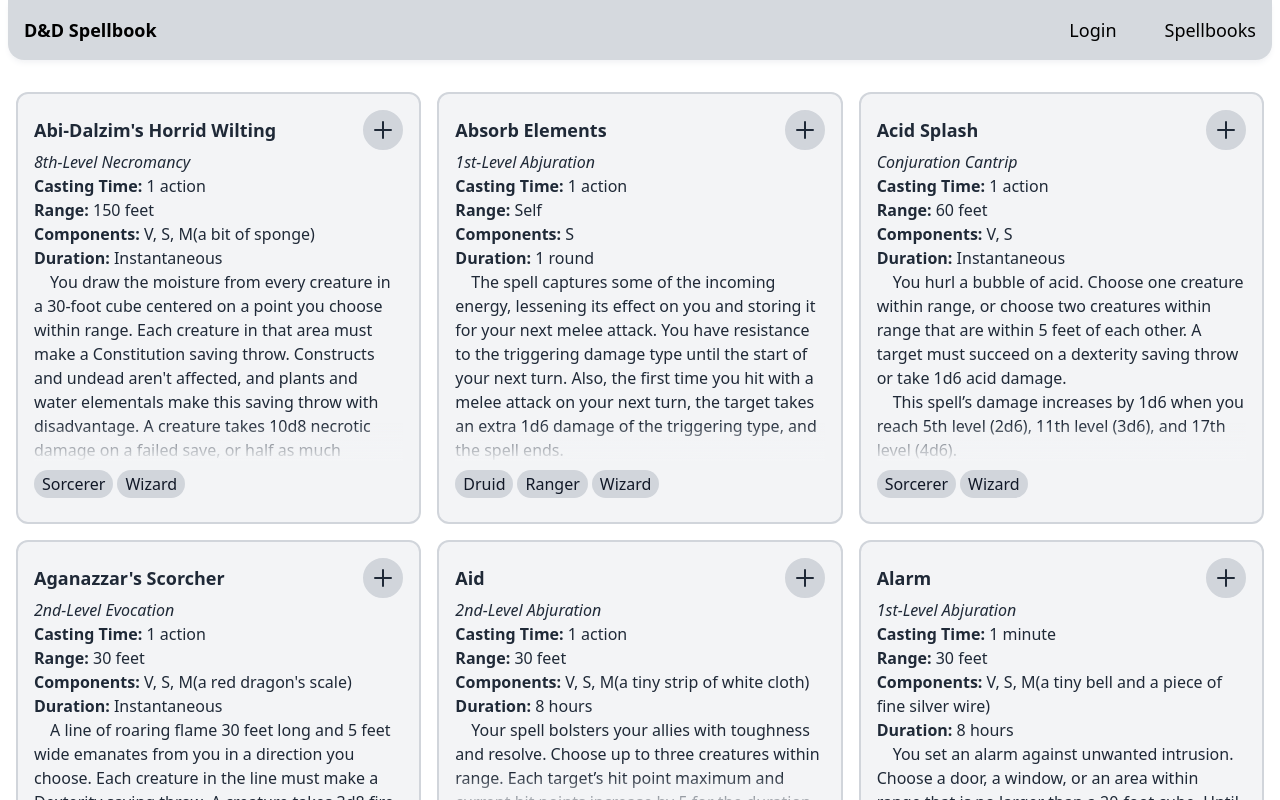
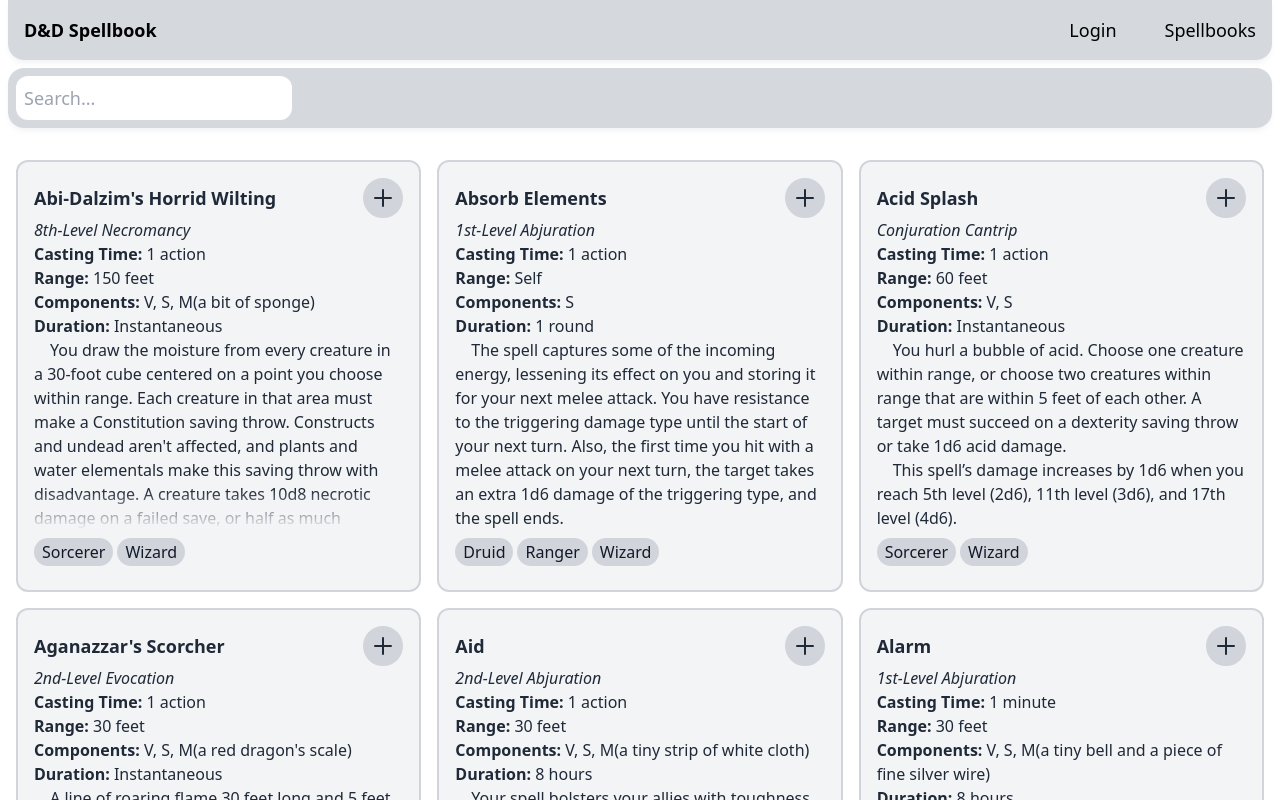
Before and after one commit to andreafra/dnd-spellbook, a Next.js app: page / in a window 1280 px wide. Shown: the top 800 px of the page. Built offline with nearby package versions, Linux system fonts and the light colour scheme.

Commit message:
Fix scroll on spell card, fix filters visibility

```diff
--- a/components/Layout.js
+++ b/components/Layout.js
@@ -1,9 +1,16 @@
-import Head from "next/head";
-import Header from "./Header";
+import Head from "next/head"
+import { useRouter } from "next/router"
+import Header from "./Header"
 
-export function Layout({children}) {
-    return (
-        <div className="container mx-auto">
+export function Layout({ children }) {
+	const router = useRouter()
+
+	const shouldShowFilters =
+		router.pathname === "/" ||
+		router.pathname.startsWith("/spellbooks/")
+
+	return (
+		<div className="container mx-auto">
 			<Head>
 				<title>D&D Spellbook</title>
 				<meta
@@ -13,11 +20,9 @@
 				<link rel="icon" href="/favicon.ico" />
 			</Head>
 
-			<Header />
+			<Header showFilters={shouldShowFilters} />
 
-			<main className="mx-2 pt-4 space-y-4">
-				{children}
-			</main>
+			<main className="mx-2 pt-4 space-y-4">{children}</main>
 		</div>
-    )
+	)
 }
--- a/components/SpellCard.jsx
+++ b/components/SpellCard.jsx
@@ -9,21 +9,6 @@
 	const spell = props.spell
 	const isSelected = props.selected
 	const { spellbookDispatch } = useContext(Dispatchers)
-
-  let scrollDivRef = useRef(null)
-  let [isStartScroll, setIsStartScroll] = useState(true)
-  let [isEndScroll, setIsEndScroll] = useState(false)
-
-  useEffect(() => {
-    setIsEndScroll(
-      scrollDivRef.current && scrollDivRef.current.scrollTopMax === 0
-    )
-  }, [scrollDivRef.current])
-
-  function _handleScroll(e) {
-    setIsStartScroll(e.target.scrollTop === 0)
-    setIsEndScroll(e.target.scrollTop === e.target.scrollTopMax)
-  }
 
 	function _handleSpellbookButton(e) {
 		spellbookDispatch({
@@ -77,23 +62,9 @@
 					? `Concentration, ${spell.duration.toLowerCase()}`
 					: spell.duration}
 			</p>
-      {/* Description */}
-      <div className="relative indent-4 ">
-        <div
-          className="absolute top-0 bg-gradient-to-b from-primaryLight-100 h-10 w-full pointer-events-none"
-          hidden={isStartScroll}
-        />
-        <div
-          onScroll={_handleScroll}
-          ref={scrollDivRef}
-          className="max-h-48 overflow-y-auto text-gray-800"
-          dangerouslySetInnerHTML={{ __html: spell.desc }}
-        ></div>
-        <div
-          className="absolute bottom-0 bg-gradient-to-t from-primaryLight-100 h-10 w-full pointer-events-none"
-          hidden={isEndScroll}
-        />
-      </div>
+
+			<ScrollableDescription value={spell.desc} />
+
 			<ul className="space-x-1 py-2 overflow-x-auto">
 				{spell.class.map((cls) => (
 					<li
@@ -107,3 +78,49 @@
 		</li>
 	)
 }
+
+function ScrollableDescription({ value }) {
+	let scrollDivRef = useRef(null)
+	let [isStartScroll, setIsStartScroll] = useState(true)
+	let [isEndScroll, setIsEndScroll] = useState(false)
+
+	useEffect(() => {
+		setIsEndScroll(
+			scrollDivRef.current &&
+				scrollDivRef.current.offsetHeight +
+					scrollDivRef.current.scrollTop >=
+					scrollDivRef.current.scrollHeight
+		)
+	}, [scrollDivRef.current])
+
+	function _handleScroll(e) {
+		setIsStartScroll(
+			scrollDivRef.current && scrollDivRef.current.scrollTop <= 0
+		)
+		setIsEndScroll(
+			scrollDivRef.current &&
+				scrollDivRef.current.offsetHeight +
+					scrollDivRef.current.scrollTop >=
+					scrollDivRef.current.scrollHeight
+		)
+	}
+
+	return (
+		<div className="relative indent-4 ">
+			<div
+				className="absolute top-0 bg-gradient-to-b from-primaryLight-100 h-10 w-full pointer-events-none"
+				hidden={isStartScroll}
+			/>
+			<div
+				onScroll={_handleScroll}
+				ref={scrollDivRef}
+				className="max-h-48 overflow-y-auto text-gray-800"
+				dangerouslySetInnerHTML={{ __html: value }}
+			></div>
+			<div
+				className="absolute bottom-0 bg-gradient-to-t from-primaryLight-100 h-10 w-full pointer-events-none"
+				hidden={isEndScroll}
+			/>
+		</div>
+	)
+}
```
Lines whose indentation alone changed are shown as unchanged.
